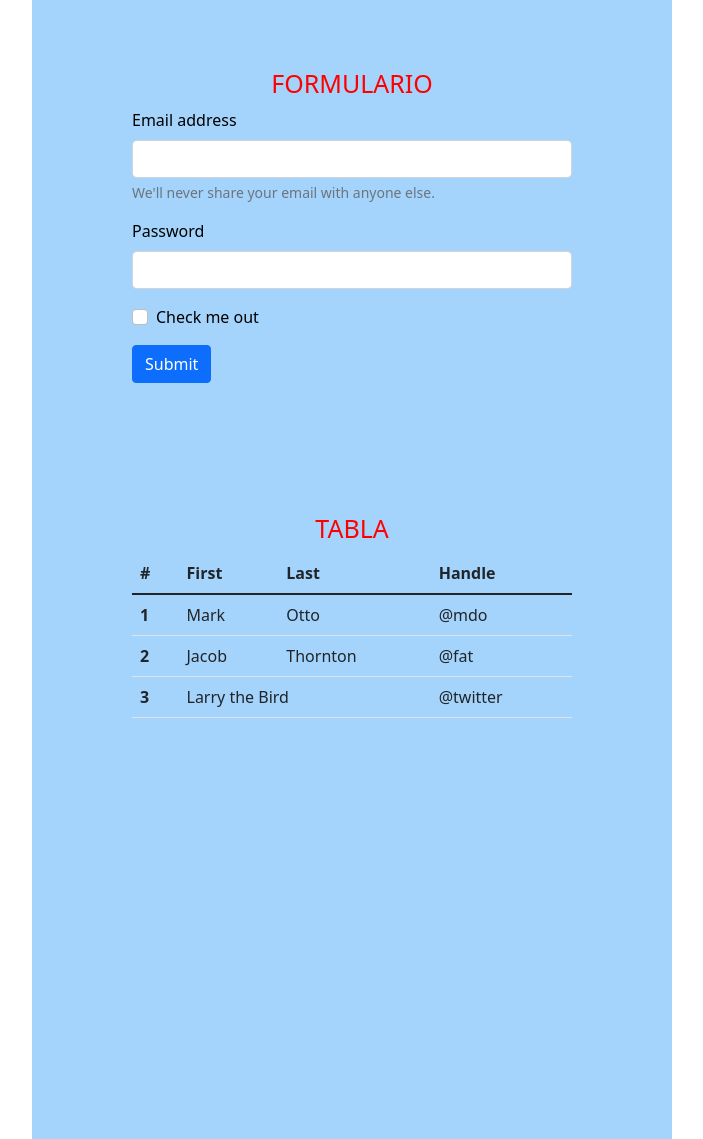
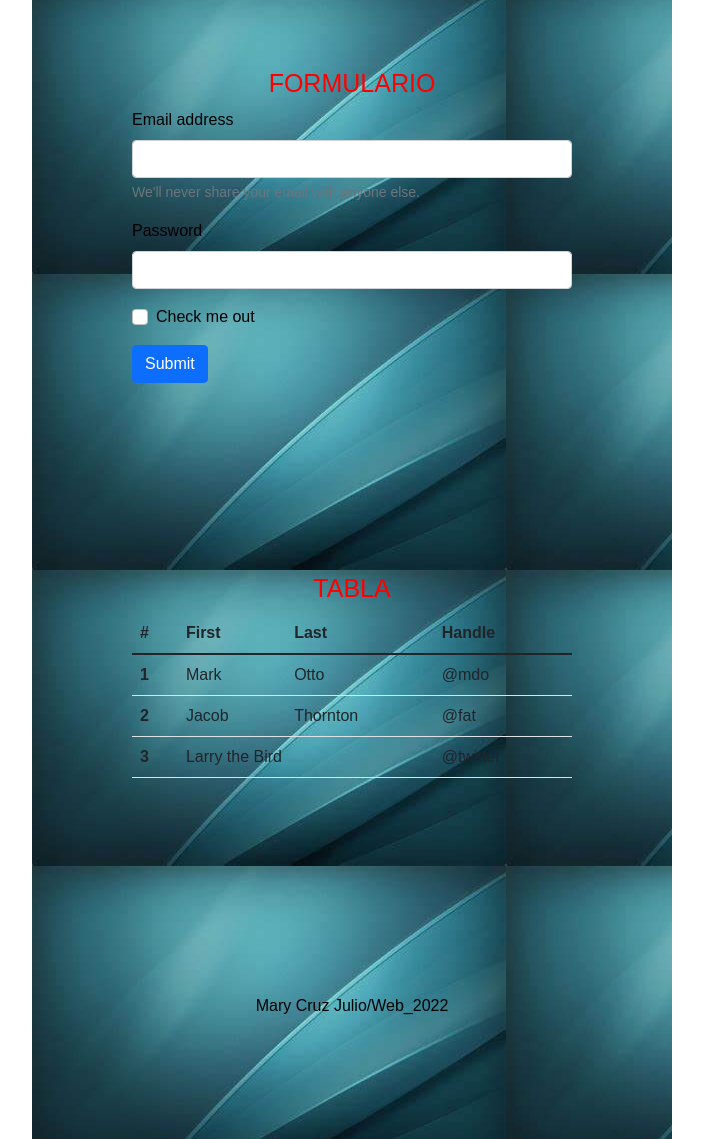
Before and after one commit to maryjulior/tarea10, a plain HTML site: page index.html in a window 1280 px wide. Shown: the part 22-1161 px from the top of the page, without its empty margins (288-991 px from the left). Drawn offline with nearby package versions, Linux system fonts and the light colour scheme.

Commit message:
#02 tarea10

```diff
--- a/estilos.css
+++ b/estilos.css
@@ -1,6 +1,7 @@
 *{
     margin: auto;
     padding: 0px;
+    font-family: Arial, Helvetica, sans-serif;
 }
 .titulo1{
     margin: 0px;
@@ -16,13 +17,15 @@
 
 #conten{
    padding: 100px;
+   margin:auto;
    width: 50%;
    height: 1200px;
-   background: rgba(158, 209, 252, 0.932);
+   background: url(img/prueba.jpg);
    margin: auto;
    color: black;
    text-size-adjust: 10px;
+   position: relative;
 }
 .main{
-    padding: 70px;
+    padding: 100px;
 }
--- a/index.html
+++ b/index.html
@@ -33,6 +33,7 @@
             </div>
             <button type="submit" class="btn btn-primary">Submit</button>
         </form>
+
         <div class="main"></div>
 
         <header class="titulo1">TABLA</header>
@@ -66,6 +67,10 @@
             </tbody>
         </table>
 
+        <div class="main"></div>
+
+        <center><footer>Mary Cruz Julio/Web_2022</footer></center>
+
 
     </div>
 
```
Also changed, not shown: img/prueba.jpg (added).
